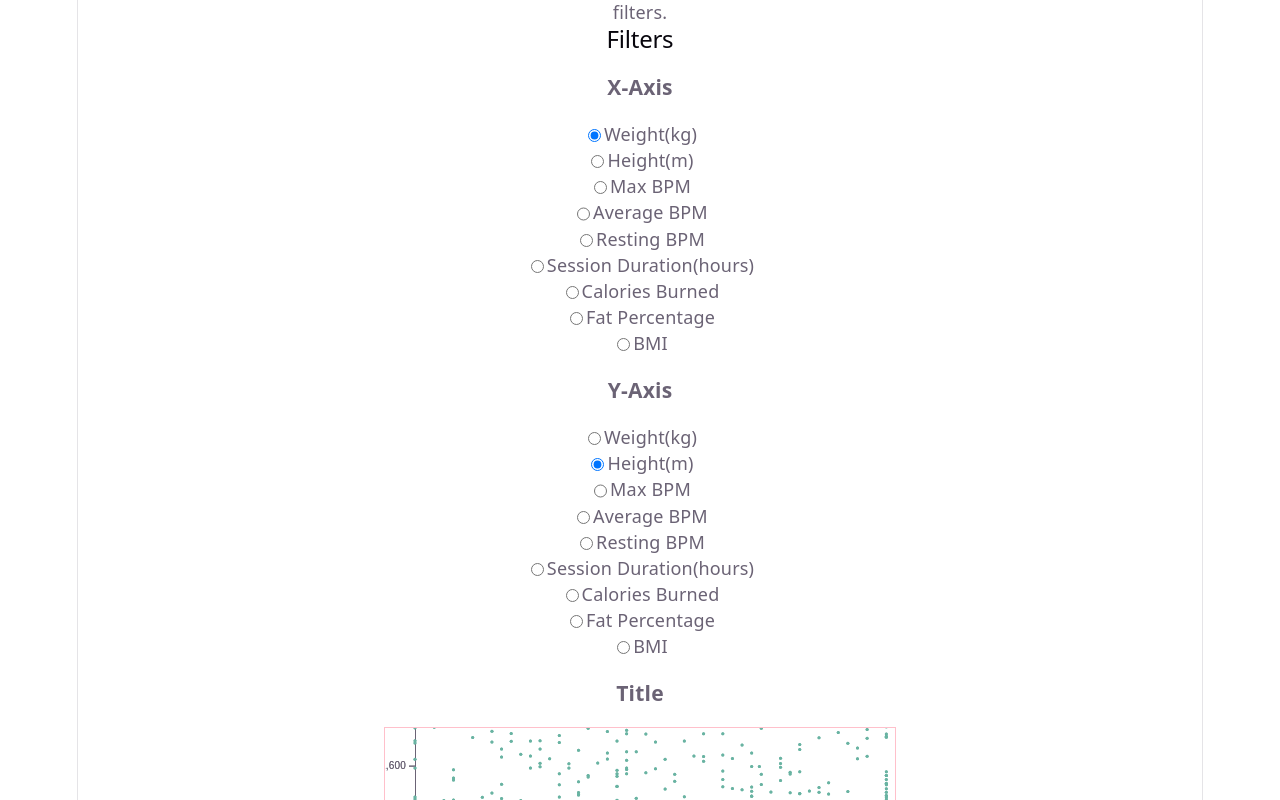
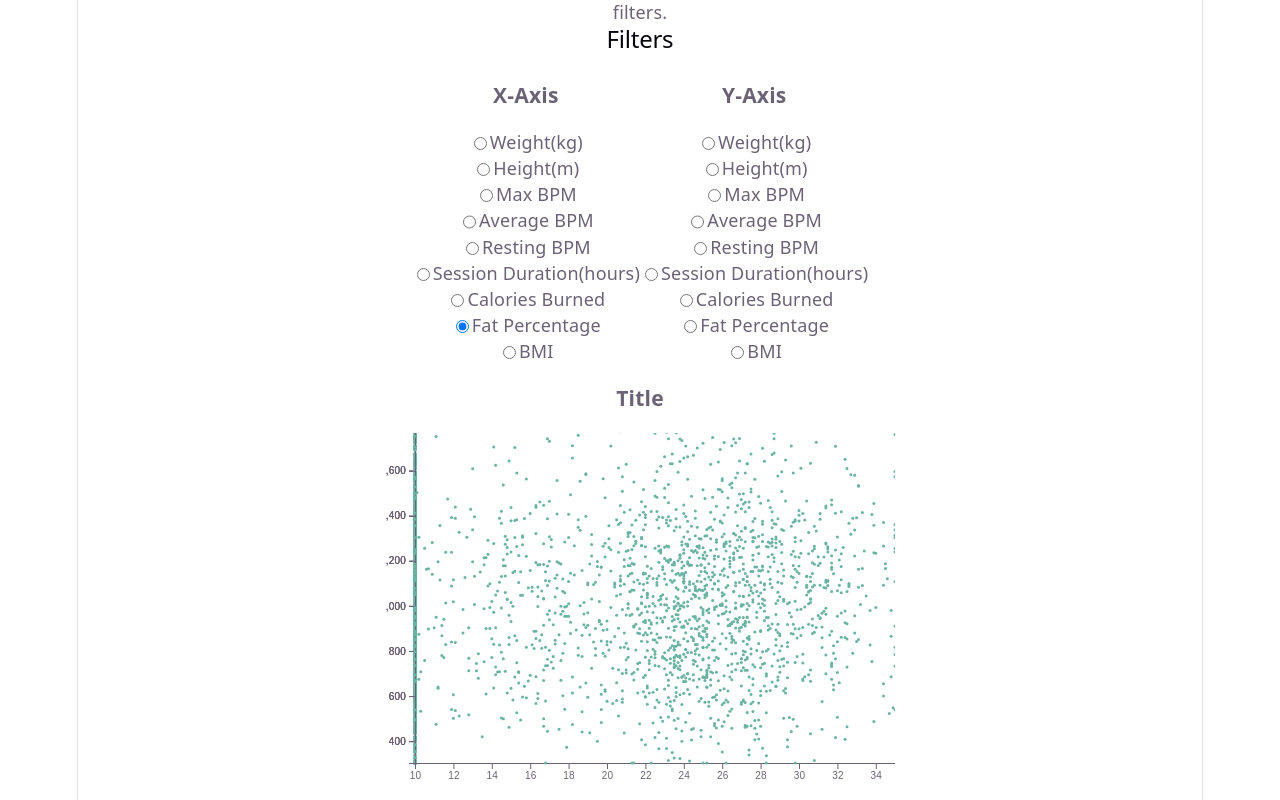
Before and after one commit to partum/fitness-stats, a React (Vite) app: page / in a window 1280 px wide. Shown: the part 180-980 px from the top of the page. Built offline with nearby package versions, Linux system fonts and the light colour scheme.

Commit message:
added ability to mudify graph with filters (x axis only)

```diff
--- a/src/App.css
+++ b/src/App.css
@@ -188,3 +188,8 @@ label{
     flex-wrap: wrap;
     justify-content: center;
 }
+
+.filters{
+  display: flex;
+    justify-content: center;
+}
--- a/src/App.jsx
+++ b/src/App.jsx
@@ -5,7 +5,7 @@ import Filters from './components/Filters'
 import Graphs from './components/Graphs'
 
 function App() {
-  const [xAxis, setXAxis] = useState("weight");
+  const [xAxis, setXAxis] = useState("Fat_Percentage");
   const handleXAxisChange = (value) => {
     setXAxis(value);
   }
--- a/src/components/FilterRadio.jsx
+++ b/src/components/FilterRadio.jsx
@@ -11,8 +11,8 @@ function FilterRadio(props) {
     };
     //rewrite this section using data.map to save space and time
     const data = [
-        { value: 'weight', label: 'Weight(kg)' }, //does value need to have the exact syntax of the csv?
-        { value: 'height', label: 'Height(m)' },
+        { value: 'Weight', label: 'Weight(kg)' }, //does value need to have the exact syntax of the csv?
+        { value: 'Height', label: 'Height(m)' },
         { value: 'Max_BPM', label: 'Max BPM' },
         { value: 'Avg_BPM', label: 'Average BPM' },
         { value: 'Resting_BPM', label: 'Resting BPM' },
--- a/src/components/Filters.jsx
+++ b/src/components/Filters.jsx
@@ -6,10 +6,16 @@ function Filters(props) {
 
   return (<span>
     <h2>Filters</h2>
-    <h3>X-Axis</h3>
-    <FilterRadio name="filter_data_x" default={props.default} onChange={props.onChange} />
-    <h3>Y-Axis</h3>
-    <FilterRadio name="filter_data_y" default="height" />
+    <div className="filters">
+      <span>
+        <h3>X-Axis</h3>
+        <FilterRadio name="filter_data_x" default={props.default} onChange={props.onChange} />
+      </span>
+      <span>
+        <h3>Y-Axis</h3>
+        <FilterRadio name="filter_data_y" default="height" />
+      </span>
+    </div>
   </span>)
 
 }
--- a/src/components/Graphs.jsx
+++ b/src/components/Graphs.jsx
@@ -1,4 +1,4 @@
-import { React, useRef, useEffect } from 'react';
+import { React, useRef, useEffect, useState } from 'react';
 import * as d3 from 'd3';
 import csvText from '../assets/gym_members_exercise_tracking_synthetic_data.csv?raw';
 
@@ -14,26 +14,46 @@ const defaultData = parsedData.map((row) => ({
   Max_BPM: Number(row.Max_BPM) || 0,
   Avg_BPM: Number(row.Avg_BPM) || 0,
   Resting_BPM: Number(row.Resting_BPM) || 0,
-  Calories_Burned: Number(row.Calories_Burned) || 0,
   Session_Duration: Number(row.Session_Duration) || 0,
   Fat_Percentage: Number(row.Fat_Percentage) || 0,
   BMI: Number(row.BMI) || 0,
 }));
 
-export default function Graphs({
-  data = defaultData,
-  marginTop = 10,
-  marginRight = 30,
-  marginBottom = 30,
-  marginLeft = 60,
-  width = 600 - marginLeft - marginRight,
-  height = 400 - marginTop - marginBottom,
-}) {
+export default function Graphs({ selectedXAxis }) {
+
+  let data = defaultData
+  let marginTop = 10
+  let marginRight = 30
+  let marginBottom = 30
+  let marginLeft = 60
+  let width = 600 - marginLeft - marginRight
+  let height = 400 - marginTop - marginBottom
+
+  let [xMax, setXMax] = useState(d3.max(data, (d) => d.selectedXAxis));
+  let [xMin, setXMin] = useState(d3.min(data, (d) => d.selectedXAxis));
 
   let maxCalories = d3.max(data, (d) => d.Calories_Burned);
   let minCalories = d3.min(data, (d) => d.Calories_Burned);
   let maxBPM = d3.max(data, (d) => d.Avg_BPM);
   let minBPM = d3.min(data, (d) => d.Avg_BPM);
+  let maxWeight = d3.max(data, (d) => d.Weight);
+  let minWeight = d3.min(data, (d) => d.Weight);
+  let maxHeight = d3.max(data, (d) => d.Height);
+  let minHeight = d3.min(data, (d) => d.Height);
+  let maxMaxBPM = d3.max(data, (d) => d.Max_BPM);
+  let minMaxBPM = d3.min(data, (d) => d.Max_BPM);
+  let maxRestingBPM = d3.max(data, (d) => d.Resting_BPM);
+  let minRestingBPM = d3.min(data, (d) => d.Resting_BPM);
+  let maxSessionDuration = d3.max(data, (d) => d.Session_Duration);
+  let minSessionDuration = d3.min(data, (d) => d.Session_Duration);
+  let maxFatPercentage = d3.max(data, (d) => d.Fat_Percentage);
+  let minFatPercentage = d3.min(data, (d) => d.Fat_Percentage);
+  let maxBMI = d3.max(data, (d) => d.BMI);
+  let minBMI = d3.min(data, (d) => d.BMI);
+
+  console.log("Max and min", xMax, xMin);
+
+
 
   const GraphTest = () => {
     const ref = useRef()
@@ -42,7 +62,7 @@ export default function Graphs({
       const svgElement = d3.select(ref.current)
       // Add x-axis
       const x = d3.scaleLinear()
-        .domain([minBPM, maxBPM])
+        .domain([xMin, xMax])
         .range([0, width - marginRight]);
       svgElement.append("g")
         .attr("transform", `translate(${marginRight}, ${height - marginBottom})`)
@@ -55,23 +75,29 @@ export default function Graphs({
         .attr("transform", `translate(${marginRight}, -${marginRight})`)
         .call(d3.axisLeft(y));
       // Add dots
-      svgElement.append('g')
+      //svgElement.append('g')
+      svgElement
         .selectAll("dot")
         .data(data)
         .join("circle")
-        .attr("cx", function (d) { return x(d.Avg_BPM); })
+        .attr("cx", function (d) { return x(d[selectedXAxis]); })
         .attr("cy", function (d) { return y(d.Calories_Burned); })
         .attr("r", 1.5)
         .style("fill", "#69b3a2")
         .attr("transform", `translate(${marginRight}, -${marginRight})`);
-    }, [])
+    }, [xMax])
 
     return (
-      <svg style={{ border: "1px solid pink" }} width={width} height={height}
+      <svg style={{ border: "1px solid white" }} width={width} height={height}
         ref={ref}
       />
     )
   }
+
+  useEffect(() => {
+    setXMax(d3.max(data, (d) => d[selectedXAxis]));
+    setXMin(d3.min(data, (d) => d[selectedXAxis]));
+  }, [selectedXAxis]);
 
   return (
     <span>
```
Also changed, not shown: src/assets/gym_members_exercise_tracking_synthetic_data.csv, 1 other file (tests, documents, lock files or other folders).
